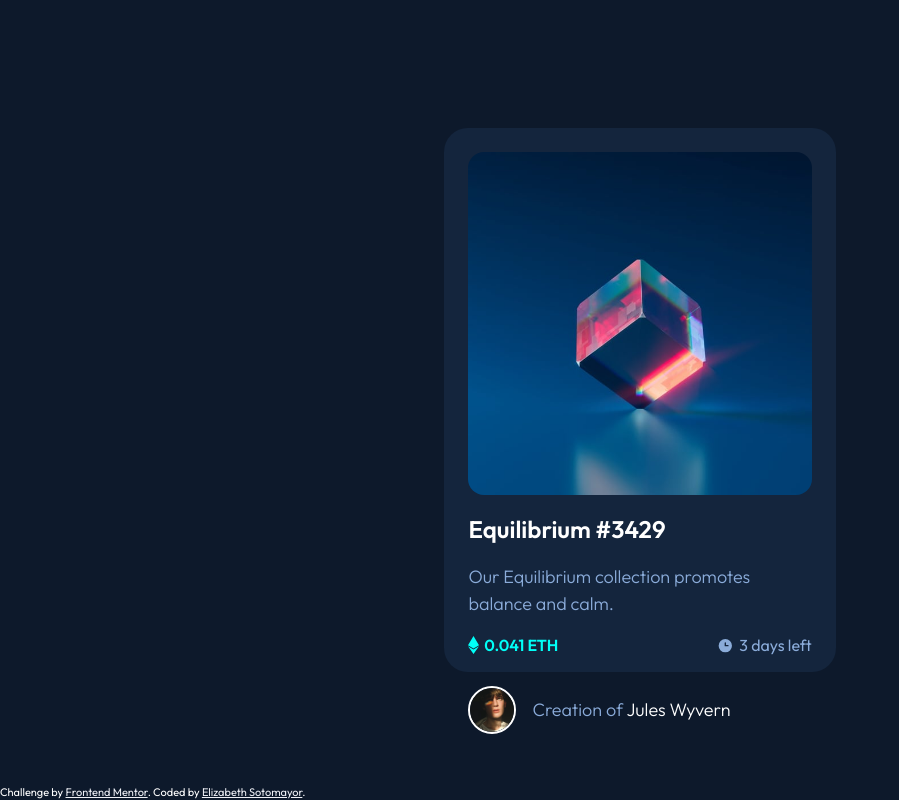
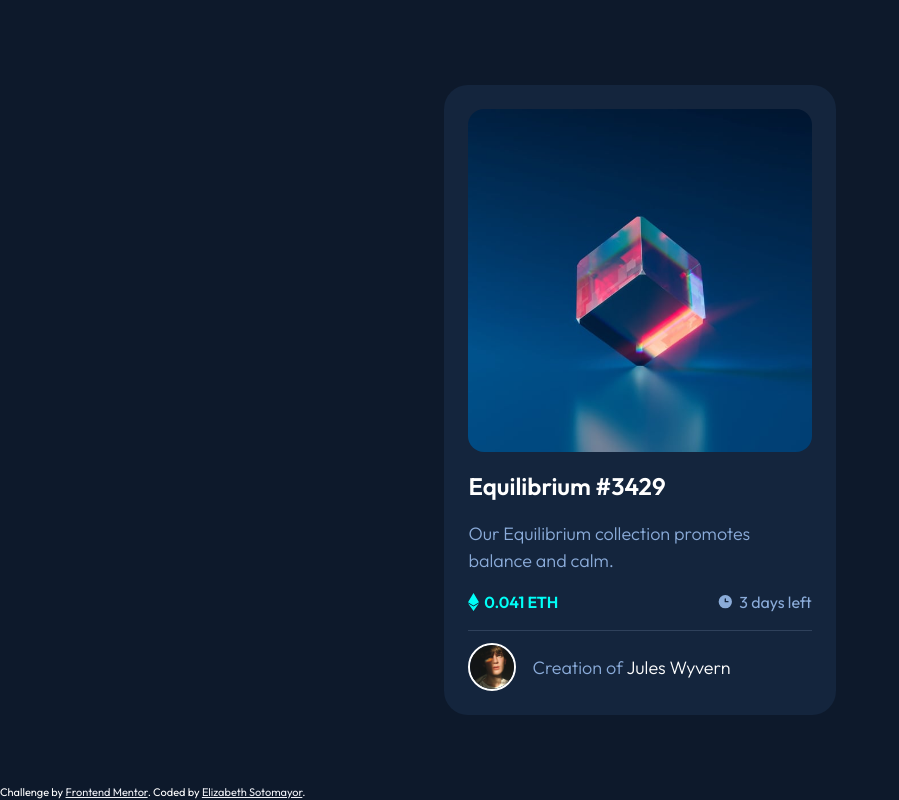
Before and after one commit to elizabethrsotomayor/nft-preview-card-component-main, a plain HTML site: page index.html in a window 1280 px wide. Shown: the whole page, without its empty margins (0-899 px from the left). Drawn offline with Linux system fonts and the light colour scheme.

Commit message:
get rid of card height

```diff
--- a/assets/css/styles.css
+++ b/assets/css/styles.css
@@ -38,7 +38,6 @@ p, h2 {
     padding: 1.5rem;
     border-radius: 1.5rem;
     width: 60%;
-    height: 68vh;
     margin-left: auto;
     margin-right: auto;
 }
```
